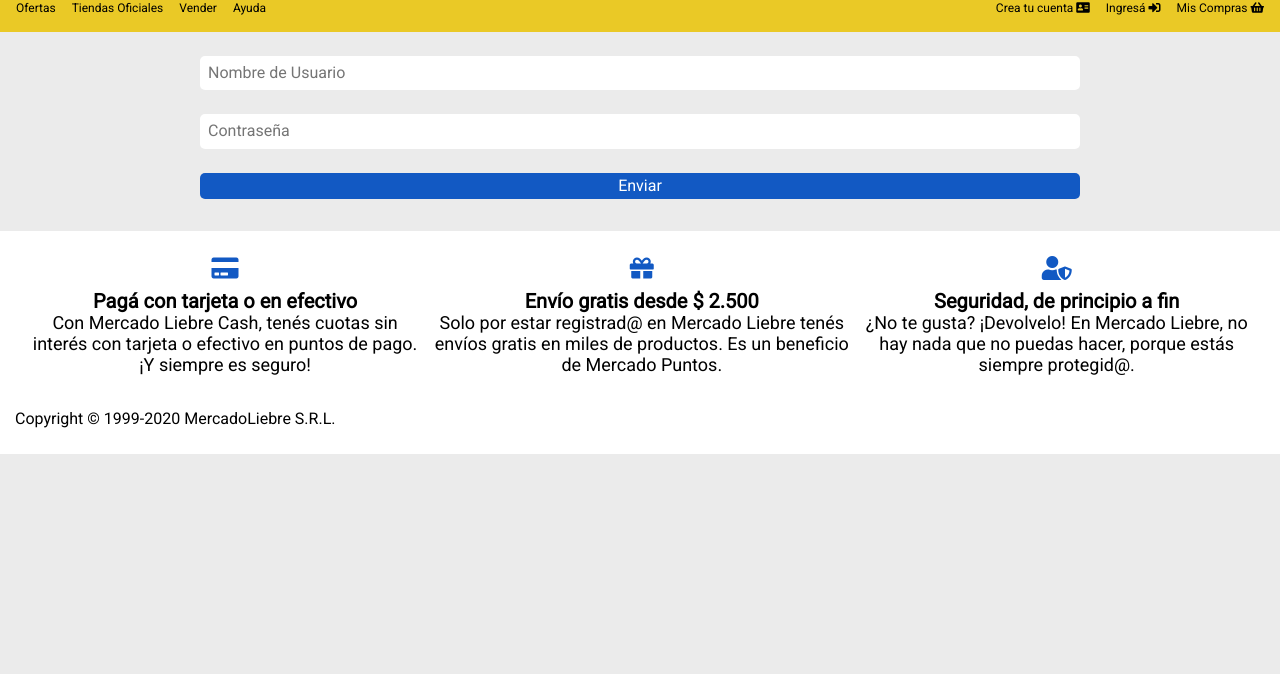
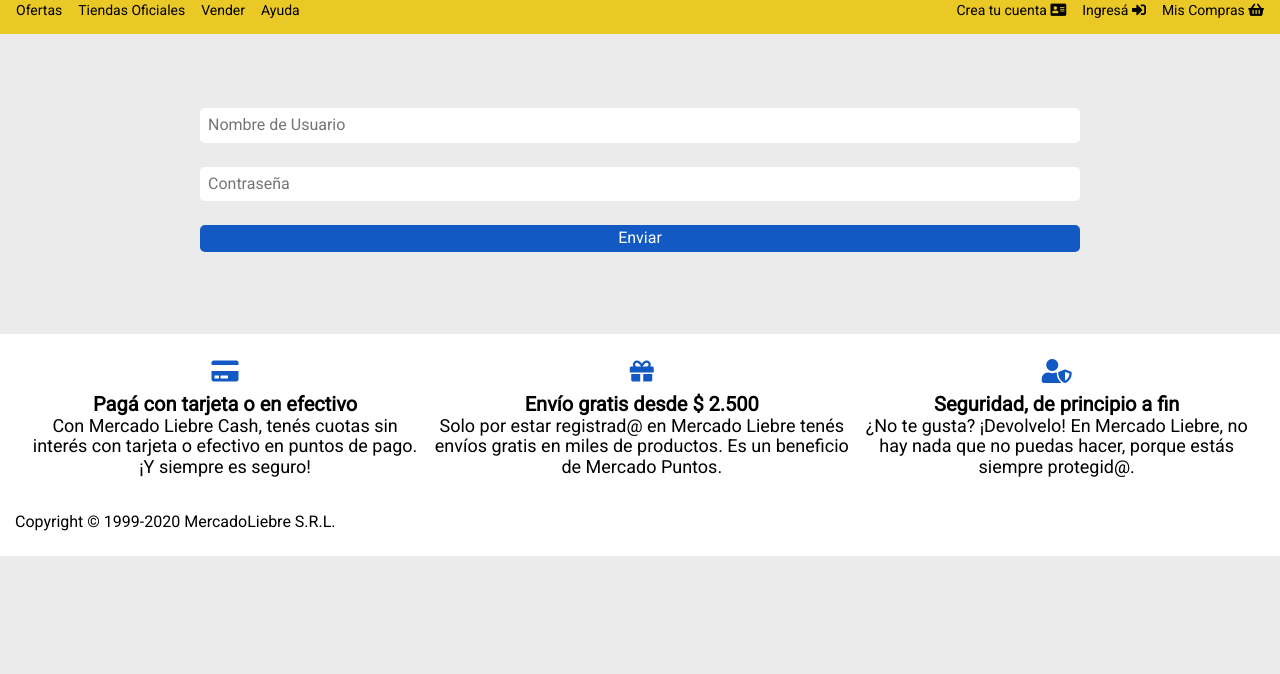
Before and after one commit to JulietaMetral/ProyectoDemo-MercadoLiebre, a website: page views/login.html in a window 1280 px wide. Shown: the part 126-800 px from the top of the page. Drawn offline with Linux system fonts and the light colour scheme.

Commit message:
agreganto estilos al header

```diff
--- a/public/css/theme.css
+++ b/public/css/theme.css
@@ -82,6 +82,10 @@
 font-size: 18px;
 }
 
+.font-mmedium {
+font-size: 14px;
+}
+
 .font-medium {
 font-size: 16px;
 }
--- a/public/css/utils.css
+++ b/public/css/utils.css
@@ -141,6 +141,16 @@
 
 .mb-20{
 margin-bottom: 20px;
+}
+
+.mbt-20{
+margin-bottom: 20px;
+margin-top: 20px;
+}
+
+.mbt-50{
+margin-bottom: 50px;
+margin-top: 50px;
 }
 
 .mb-8{
--- a/views/login.html
+++ b/views/login.html
@@ -40,28 +40,28 @@
             </div>
           </div>
         </form>
-        <p class="text-center w-100 w-desktop-33">
+        <p class="center-text w-100 w-desktop-33 font-mmedium">
           <i class="fas fa-hand-holding-usd"></i>Comprá en cuotas y sin tarjeta
           de crédito
         </p>
       </div>
       <nav class="nav-bar mt-8 w-100 hide tablet-fx fx-space-between">
         <ul class="nav-section mb-8 fx">
-          <li class="mx-8"><a href="#">Ofertas</a></li>
-          <li class="mx-8"><a href="#">Tiendas Oficiales</a></li>
-          <li class="mx-8"><a href="#">Vender</a></li>
-          <li class="mx-8"><a href="#">Ayuda</a></li>
+          <li class="mx-8 font-mmedium"><a href="#">Ofertas</a></li>
+          <li class="mx-8 font-mmedium"><a href="#">Tiendas Oficiales</a></li>
+          <li class="mx-8 font-mmedium"><a href="#">Vender</a></li>
+          <li class="mx-8 font-mmedium"><a href="#">Ayuda</a></li>
         </ul>
         <ul class="nav-section mb-8 fx">
-          <li class="mx-8">
+          <li class="mx-8 font-mmedium">
             <a href="/register"
               >Crea tu cuenta <i class="fas fa-address-card"></i
             ></a>
           </li>
-          <li class="mx-8">
+          <li class="mx-8 font-mmedium">
             <a href="/login">Ingresá <i class="fas fa-sign-in-alt"></i></a>
           </li>
-          <li class="mx-8">
+          <li class="mx-8 font-mmedium">
             <a href="#">Mis Compras <i class="fas fa-shopping-basket"></i></a>
           </li>
         </ul>
@@ -70,7 +70,7 @@
         <i class="fas fa-bars"></i>
       </div>
     </header>
-    <main class="p-8 w-90 w-tablet-70 m-center">
+    <main class="p-8 w-90 w-tablet-70 m-center mbt-50">
       <form class="mt-16" action="/" method="GET">
         <div class="form-field">
           <label for="username" class="accessibility-label"
```
Also changed, not shown: views/home.html (+12 -12 lines), views/register.html (+8 -8 lines).
